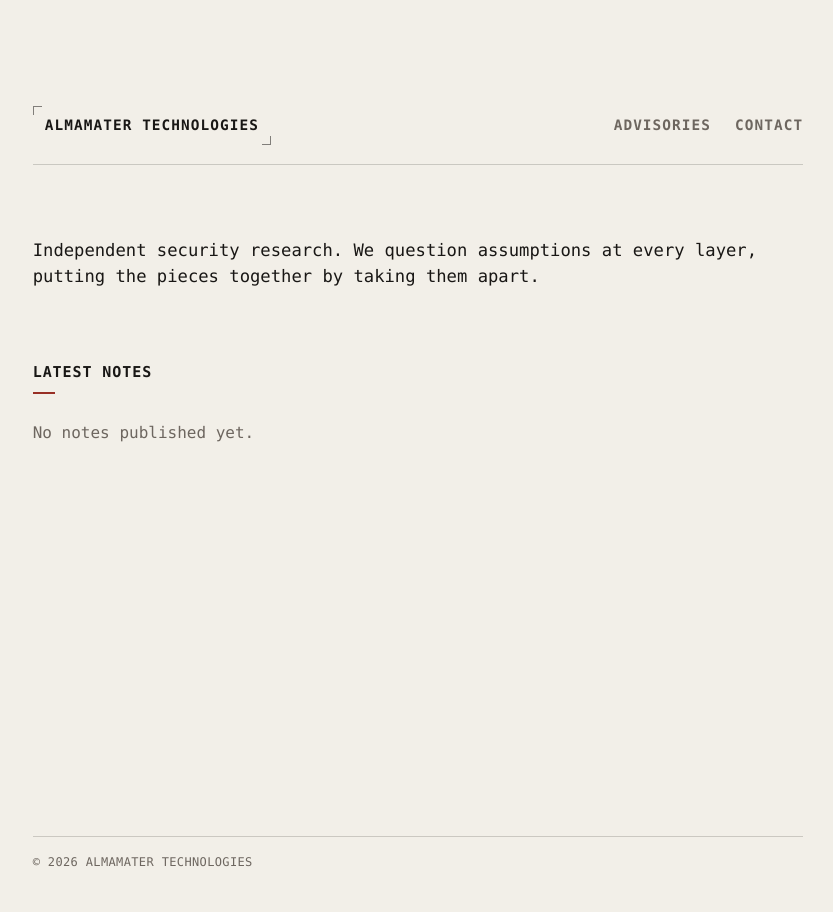
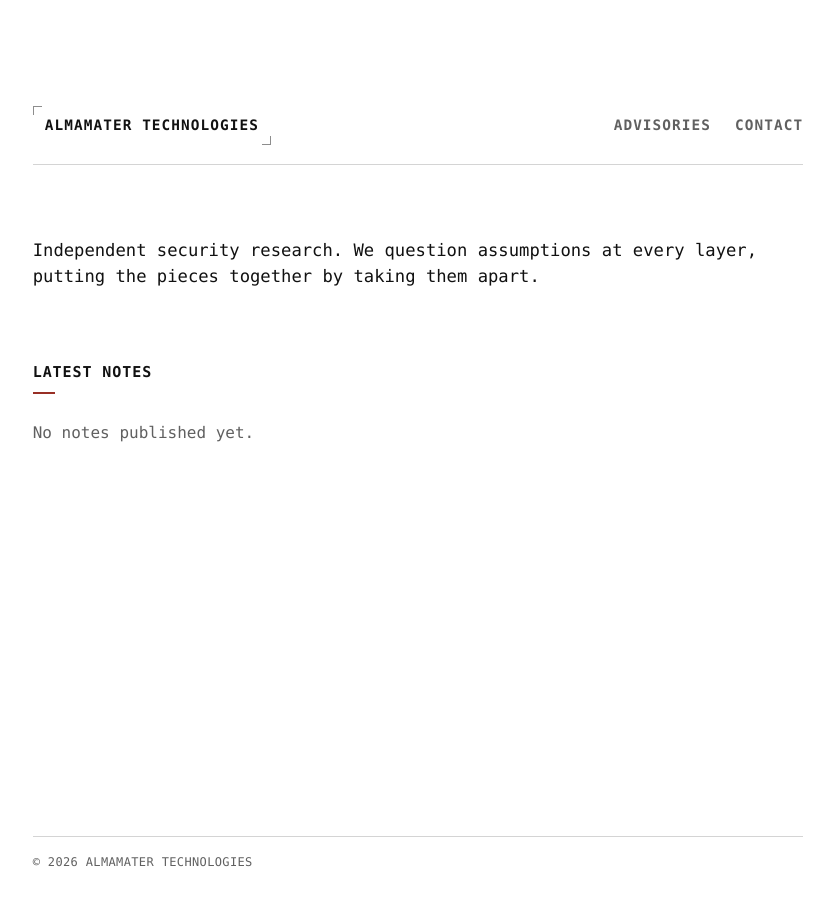
Before and after one commit to almamatertech/almamatertech.github.io, a Jekyll site: the page built from index.md, in a window 1280 px wide. Shown: the whole page, without its empty margins (222-1055 px from the left). Built offline with Jekyll 4.4.1, drawn with Linux system fonts in a browser that asks for light colours.

Commit message:
style: update site colors and font

```diff
--- a/_layouts/default.html
+++ b/_layouts/default.html
@@ -3,7 +3,7 @@
   <head>
     <meta charset="utf-8">
     <meta name="viewport" content="width=device-width, initial-scale=1">
-    <meta name="theme-color" content="#f2efe8">
+    <meta name="theme-color" content="#ffffff">
     <meta name="description" content="{{ page.description | default: site.description | escape }}">
     <title>{% if page.title %}{{ page.title | escape }} · {% endif %}{{ site.title | escape }}</title>
     <link rel="canonical" href="{{ page.url | replace: 'index.html', '' | absolute_url }}">
--- a/assets/main.css
+++ b/assets/main.css
@@ -1,10 +1,10 @@
 :root {
   color-scheme: light;
-  --paper: #f2efe8;
-  --ink: #191715;
-  --muted: #6d665f;
+  --paper: #ffffff;
+  --ink: #111111;
+  --muted: #606060;
   --accent: #982f25;
-  --rule: rgba(25, 23, 21, 0.52);
+  --rule: rgba(17, 17, 17, 0.48);
   --measure: 80ch;
 }
 
@@ -70,7 +70,7 @@ a:focus-visible {
   justify-content: space-between;
   gap: 2rem;
   padding-block: 1.15rem;
-  border-bottom: 1px solid rgba(25, 23, 21, 0.18);
+  border-bottom: 1px solid rgba(17, 17, 17, 0.18);
   animation: settle 260ms ease-out both;
 }
 
@@ -259,7 +259,7 @@ a:focus-visible {
   overflow-x: auto;
   padding: 1rem;
   border-left: 2px solid var(--accent);
-  background: rgba(25, 23, 21, 0.055);
+  background: rgba(17, 17, 17, 0.055);
   font-size: 0.9rem;
 }
 
@@ -270,7 +270,7 @@ a:focus-visible {
 
 .prose :not(pre) > code {
   padding: 0.08em 0.28em;
-  background: rgba(25, 23, 21, 0.07);
+  background: rgba(17, 17, 17, 0.07);
 }
 
 .prose blockquote {
@@ -303,7 +303,7 @@ a:focus-visible {
 }
 
 .advisory-table tr {
-  border-bottom: 1px solid rgba(25, 23, 21, 0.18);
+  border-bottom: 1px solid rgba(17, 17, 17, 0.18);
 }
 
 .advisory-table td {
@@ -357,7 +357,7 @@ a:focus-visible {
 .site-footer {
   margin-top: clamp(3.5rem, 9vw, 6.5rem);
   padding-top: 1rem;
-  border-top: 1px solid rgba(25, 23, 21, 0.18);
+  border-top: 1px solid rgba(17, 17, 17, 0.18);
   color: var(--muted);
   font-size: 0.75rem;
   letter-spacing: 0.03em;
```
